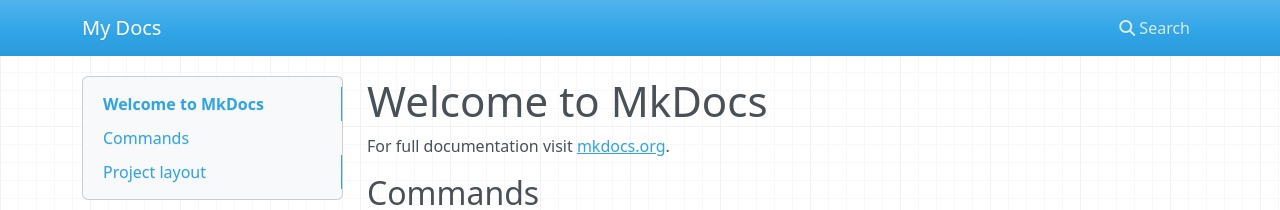
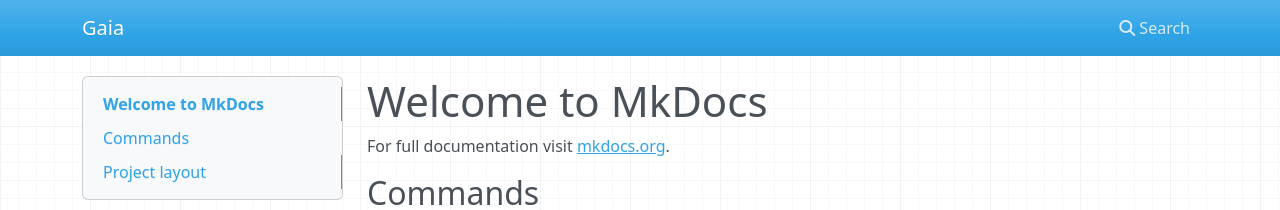
Before and after one commit to gaia-app/docs, an MkDocs documentation site: the page built from content/index.md, in a window 1280 px wide. Shown: the top 210 px of the page. Built offline with MkDocs 1.6.1, drawn with Linux system fonts in a browser that asks for light colours; nearby versions of some CDN libraries.

Commit message:
🚚 : rename docs to content

```diff
--- a/mkdocs.yml
+++ b/mkdocs.yml
@@ -1 +1,5 @@
-site_name: My Docs
+site_name: Gaia
+site_description: Gaia Documentation
+site_author: gaia-app.io
+
+docs_dir: 'content'
```
Also changed, not shown: content/index.md (renamed from docs/index.md).
